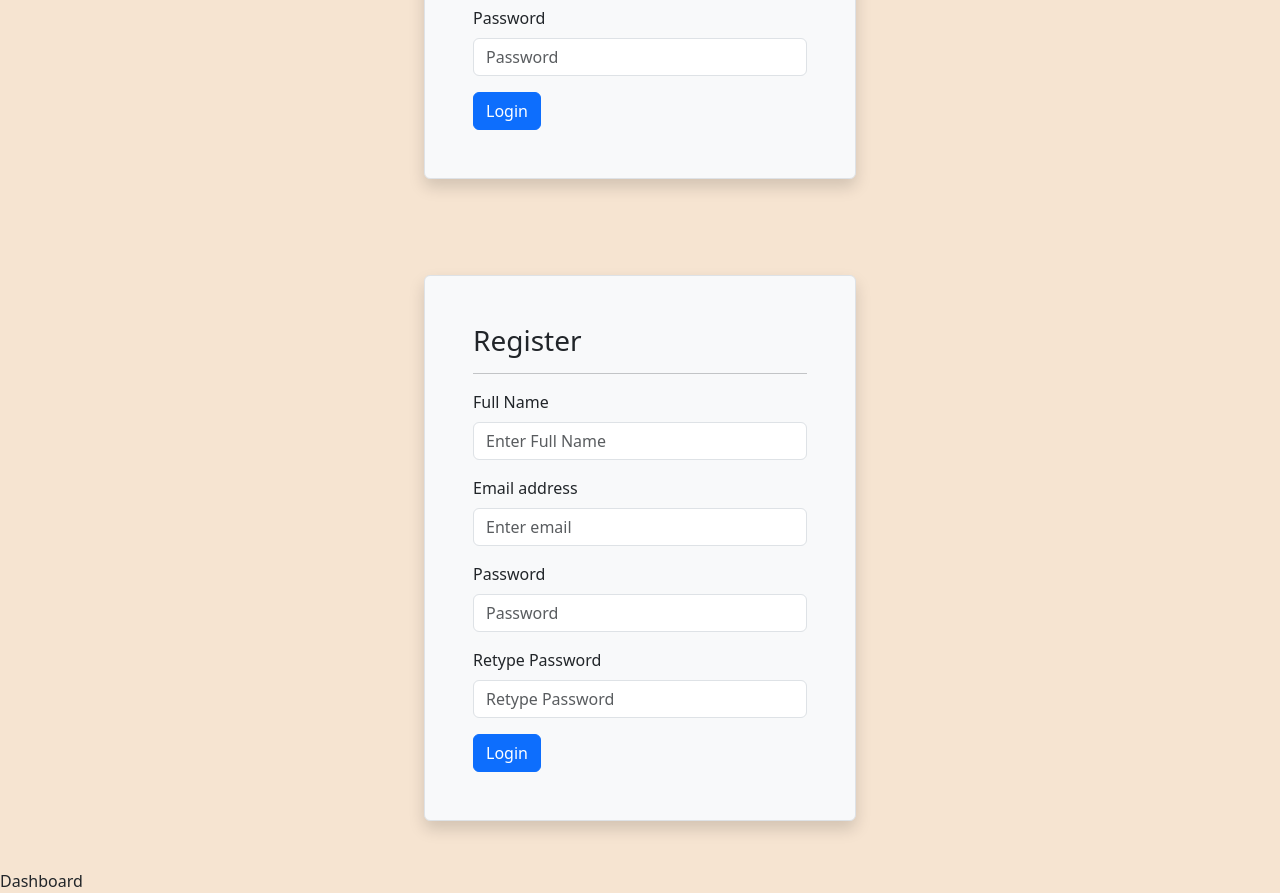
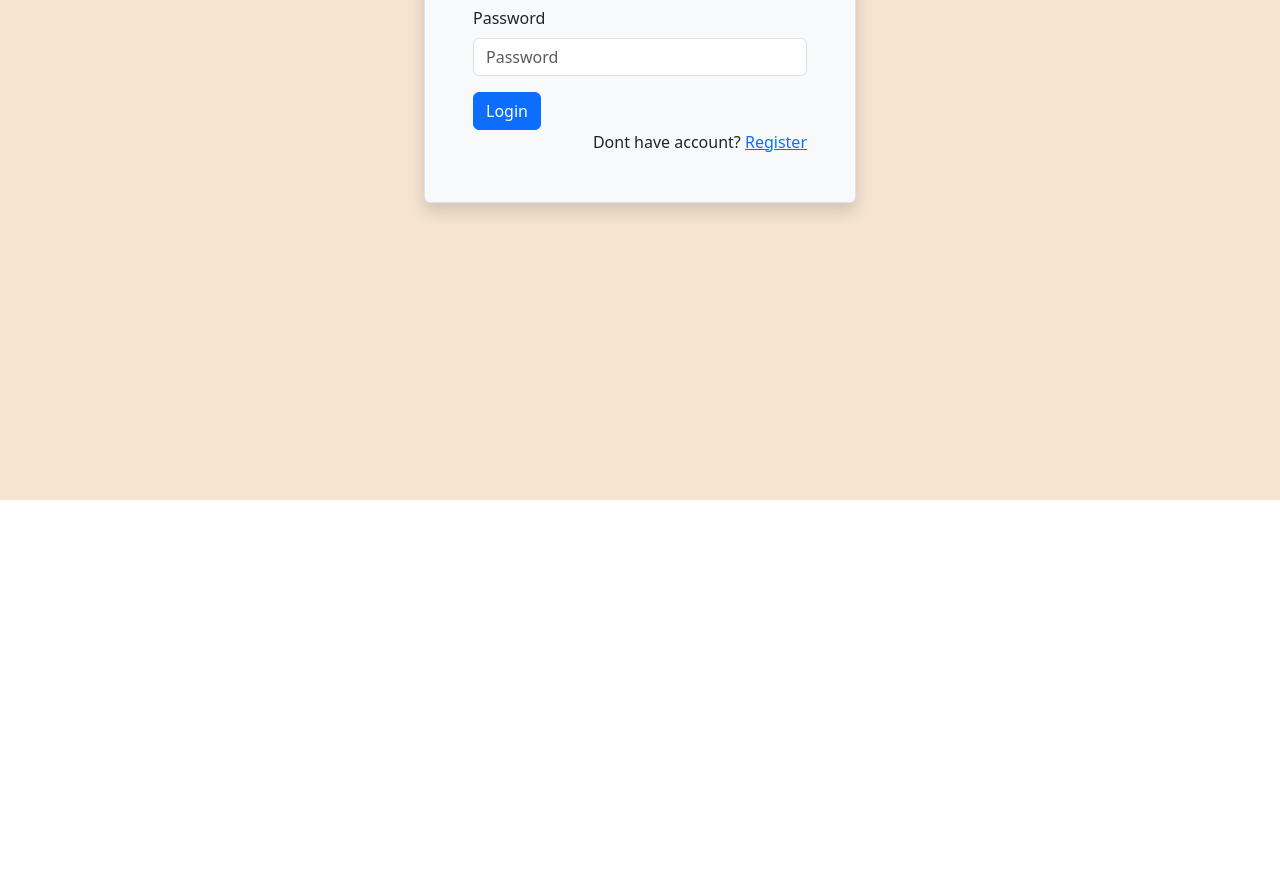
Before and after one commit to anmolft9/expenseTracker_Revision, a React (Create React App) app in the folder client/: page / in a window 1280 px wide. Shown: the part 300-1193 px from the top of the page. After the commit the page ends 800 px from the top, so only its background shows below. Built offline with nearby package versions, Linux system fonts and the light colour scheme.

Commit message:
added the login and registration components to respective routess>

```diff
--- a/client/src/App.js
+++ b/client/src/App.js
@@ -4,15 +4,19 @@ import { Login } from "./pages/Login";
 import { Register } from "./pages/Register";
 import { Dashboard } from "./pages/Dashboard";
 import { MainLayout } from "./components/layout/MainLayout";
+import { BrowserRouter, Route, Routes } from "react-router-dom";
 
 function App() {
   return (
     <div className="App">
-      <MainLayout>
-        <Login />
-        <Register />
-        <Dashboard />
-      </MainLayout>
+      <BrowserRouter>
+        <Routes>
+          <Route path="/" element={<Login />} />
+          <Route path="/login" element={<Login />} />
+          <Route path="/register" element={<Register />} />
+          <Route path="/dashboard" element={<Dashboard />} />
+        </Routes>
+      </BrowserRouter>
     </div>
   );
 }
--- a/client/src/components/layout/Header.js
+++ b/client/src/components/layout/Header.js
@@ -2,6 +2,7 @@ import Container from "react-bootstrap/Container";
 import Nav from "react-bootstrap/Nav";
 import Navbar from "react-bootstrap/Navbar";
 import NavDropdown from "react-bootstrap/NavDropdown";
+import { Link } from "react-router-dom";
 
 export const Header = () => {
   return (
@@ -11,8 +12,12 @@ export const Header = () => {
         <Navbar.Toggle aria-controls="basic-navbar-nav" />
         <Navbar.Collapse id="basic-navbar-nav">
           <Nav className="ms-auto">
-            <Nav.Link href="/Login">Login</Nav.Link>
-            <Nav.Link href="/Register">Register</Nav.Link>
+            <Link to="/" className="nav-link">
+              Login
+            </Link>
+            <Link to="/register" className="nav-link">
+              Register
+            </Link>
           </Nav>
         </Navbar.Collapse>
       </Container>
--- a/client/src/pages/Login.js
+++ b/client/src/pages/Login.js
@@ -1,8 +1,11 @@
 import Button from "react-bootstrap/Button";
 import Form from "react-bootstrap/Form";
+import { Link } from "react-router-dom";
+import { MainLayout } from "../components/layout/MainLayout";
 
 export const Login = () => {
   return (
+    <MainLayout>
       <div className="loginPage d-flex justify-content-center mt-5">
         <div className="loginForm border shadow p-5 mb-5 bg-body-tertiary rounded">
           <h3>Login</h3>
@@ -22,8 +25,12 @@ export const Login = () => {
             <Button variant="primary" type="submit">
               Login
             </Button>
+            <div className="text-end">
+              Dont have account? <Link to="/register">Register</Link>
+            </div>
           </Form>
         </div>
       </div>
+    </MainLayout>
   );
 };
--- a/client/src/pages/Register.js
+++ b/client/src/pages/Register.js
@@ -1,8 +1,11 @@
 import Button from "react-bootstrap/Button";
 import Form from "react-bootstrap/Form";
+import { Link } from "react-router-dom";
+import { MainLayout } from "../components/layout/MainLayout";
 
 export const Register = () => {
   return (
+    <MainLayout>
       <div className="RegisterPage d-flex justify-content-center mt-5">
         <div className="RegisterForm border shadow p-5 mb-5 bg-body-tertiary rounded">
           <h3>Register</h3>
@@ -30,8 +33,12 @@ export const Register = () => {
             <Button variant="primary" type="submit">
               Login
             </Button>
+            <div className="text-end">
+              Already have account? <Link to="/login">login</Link>
+            </div>
           </Form>
         </div>
       </div>
+    </MainLayout>
   );
 };
```
Lines whose indentation alone changed are shown as unchanged.
